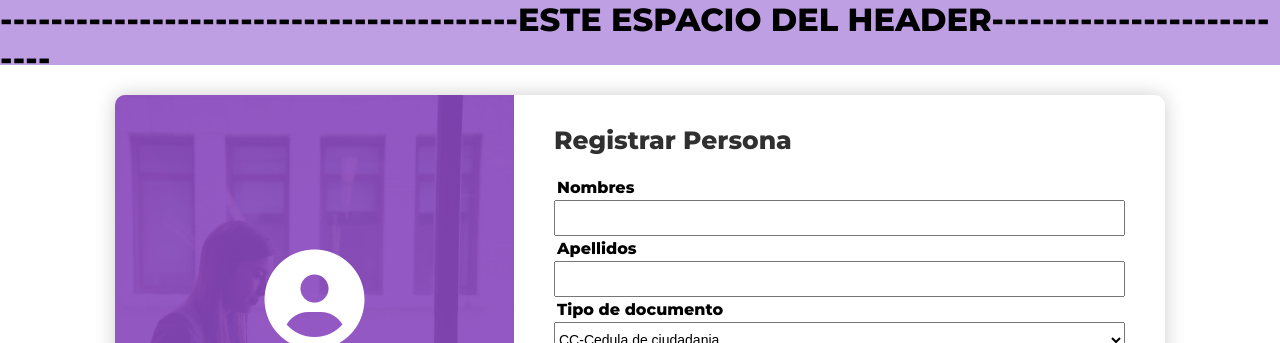
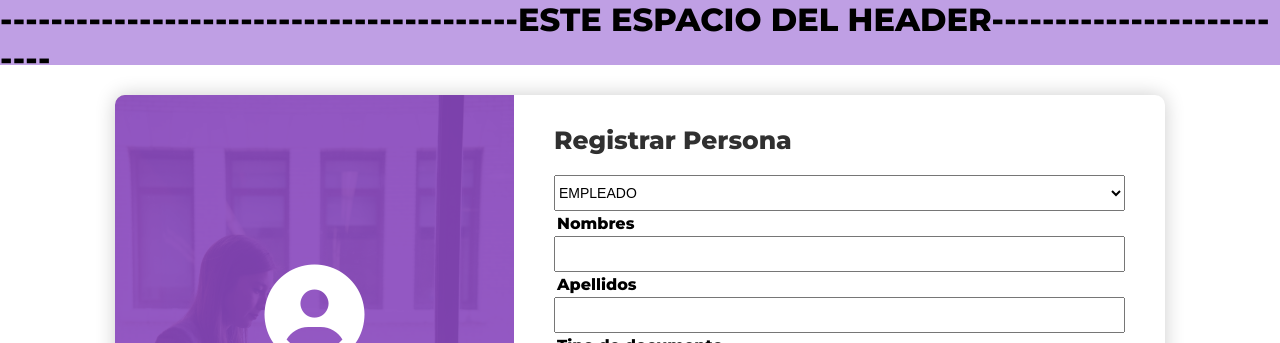
Before and after one commit to jhonatanbeltran/Login-Aplicativo-INNOVA, a plain HTML site: page registrar.html in a window 1280 px wide. Shown: the top 343 px of the page. Drawn offline with Linux system fonts and the light colour scheme.

Commit message:
se agrego tipo de persona

```diff
--- a/css/styleregistrar.css
+++ b/css/styleregistrar.css
@@ -19,7 +19,7 @@ header{
 
 .formulario-contenedor{
   width: 1050px;
-  height: 570px;
+  height: 600px;
   margin: 30px auto;
 
   background: #fff;
--- a/registrar.html
+++ b/registrar.html
@@ -31,6 +31,11 @@
         <div class="formulario-contacto">
             <h2>Registrar Persona</h2>
             <form action="#">
+                <select name="tipodepersona">
+                    <option value="1">EMPLEADO</option>
+                    <option value="2">REPRESENTANTE</option>
+
+             </select>
                 <label for="">Nombres</label>
                  <input type="text"  id="nombres_persona">
                  <label for="">Apellidos</label>
```
